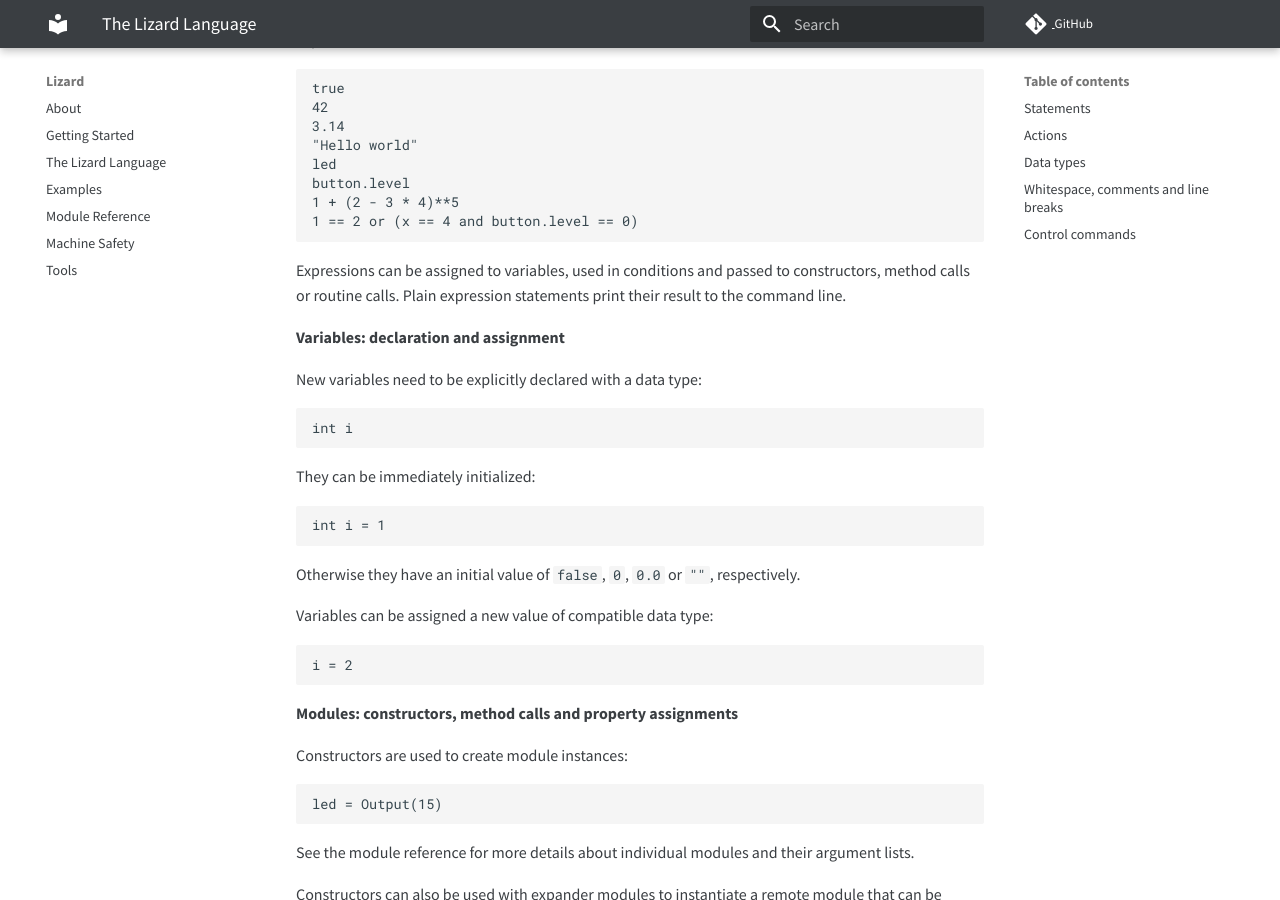
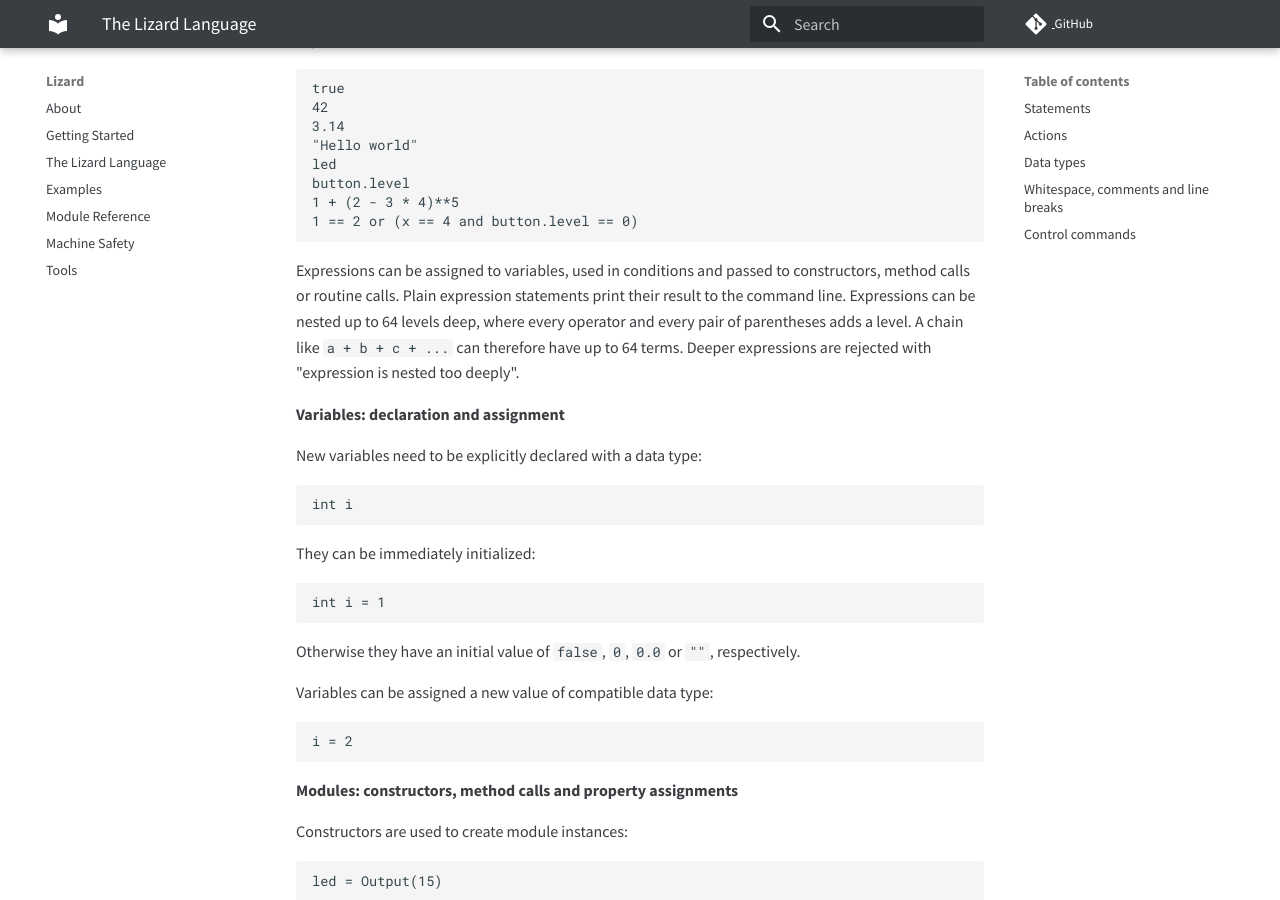
Before and after one commit to zauberzeug/lizard, an MkDocs documentation site: the page built from docs/language.md, in a window 1280 px wide and 900 px high, scrolled down 338 px. Built offline with MkDocs 1.6.1 and Material for MkDocs 9.7.7, drawn with Linux system fonts in a browser that asks for light colours; comment, search, counter and statistics services are not loaded.

Commit message:
Keep compile_expression's frame small and raise the nesting limit to 64
Most of compile_expression's 1056 B frame held the temporaries of all
~25 cases at once. Moving the leaf cases and the make_shared calls of
the unary and binary operators into noinline helpers shrinks it to
256 B, plus 80 B in compile_binary (entry sizes from lizard.elf, esp32
and esp32s3 alike).

On an ESP32 with the limit lifted, the deepest expression that still
compiled grew from 28 to 90 levels, so the limit goes from 20 to 64
with the same ~9 kB of headroom. On the board, 64 terms and 63 nested
parentheses compile from UART, inside method arguments and from the
startup script; 65 terms are rejected without a crash on each of
these paths.

The limit is now documented in language.md.

Co-Authored-By: Claude Opus 5.5 <noreply@anthropic.com>
Claude-Session: https://claude.ai/code/session_01WgKVNYgUt7hnEcgQpd9iuk

```diff
--- a/docs/language.md
+++ b/docs/language.md
@@ -22,6 +22,9 @@ button.level
 
 Expressions can be assigned to variables, used in conditions and passed to constructors, method calls or routine calls.
 Plain expression statements print their result to the command line.
+Expressions can be nested up to 64 levels deep, where every operator and every pair of parentheses adds a level.
+A chain like `a + b + c + ...` can therefore have up to 64 terms.
+Deeper expressions are rejected with "expression is nested too deeply".
 
 **Variables: declaration and assignment**
 
```
Also changed, not shown: 1 other file.
